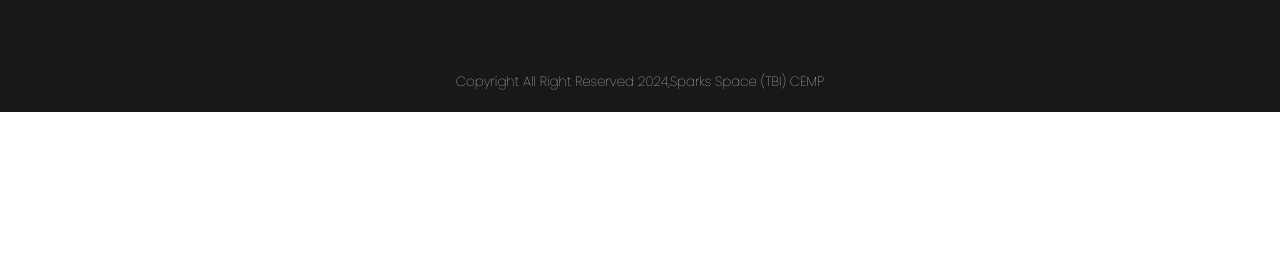
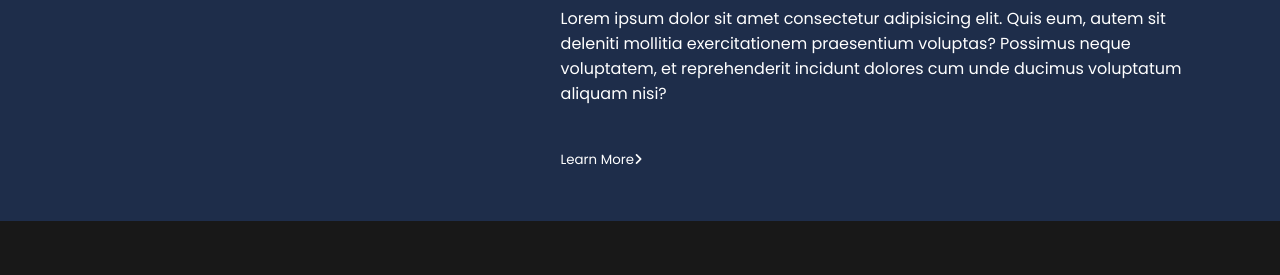
Before and after one commit to iedccell/Alumini, a plain HTML site: page index.html in a window 1280 px wide. Shown: the part 1249-1524 px from the top of the page. Before the commit the page ends 1361 px from the top, so only its background shows below. Drawn offline with nearby package versions, Linux system fonts and the light colour scheme; a web font is replaced by a local one.

Commit message:
about us completed

```diff
--- a/index.html
+++ b/index.html
@@ -4,6 +4,7 @@
     <meta charset="UTF-8">
     <meta name="viewport" content="width=device-width, initial-scale=1.0">
     <link rel="stylesheet" href="style.css">
+    <script src="https://kit.fontawesome.com/45e114222a.js" crossorigin="anonymous"></script>
     <title>Alumini</title>
 </head>
 <body>
@@ -65,8 +66,14 @@
 
 <!-- About Us -->
 
-<section>
-
+<section class="about" >
+    <h3>About Our Campus</h3>
+    <div class="about-right">
+        <p>Lorem ipsum dolor sit amet consectetur adipisicing elit. Libero consequatur dolorum debitis ipsum sunt, quod obcaecati quia totam perspiciatis expedita fugiat, iste cum natus accusantium! Exercitationem ullam fugit inventore hic.</p>
+        <p>Lorem ipsum dolor sit amet consectetur adipisicing elit. Repellat beatae, corporis error iure aut ratione reprehenderit est ullam ea perferendis. Nobis fuga explicabo repudiandae quisquam inventore optio cupiditate officiis minima.</p>
+        <p style="margin-bottom: 40px;" >Lorem ipsum dolor sit amet consectetur adipisicing elit. Quis eum, autem sit deleniti mollitia exercitationem praesentium voluptas? Possimus neque voluptatem, et reprehenderit incidunt dolores cum unde ducimus voluptatum aliquam nisi?</p>
+        <a href="#">Learn More<i class="fa-solid fa-angle-right"></i></a>
+    </div>
 </section>
 
 <!-- About Us Complete -->
--- a/style.css
+++ b/style.css
@@ -169,3 +169,21 @@ footer{
 .box p{
     text-align: center;
 }
+.about{
+    background-color: #1e2d4a;
+    display: flex;
+    justify-content: space-around;
+    padding: 50px;
+}
+.about h3{
+    width: 33vw;
+    color: #3db166;
+}
+.about-right{
+    width: 50vw;
+}
+.about-right a{
+    text-decoration: none;
+    color: white;
+    font-size: smaller;
+}
```
